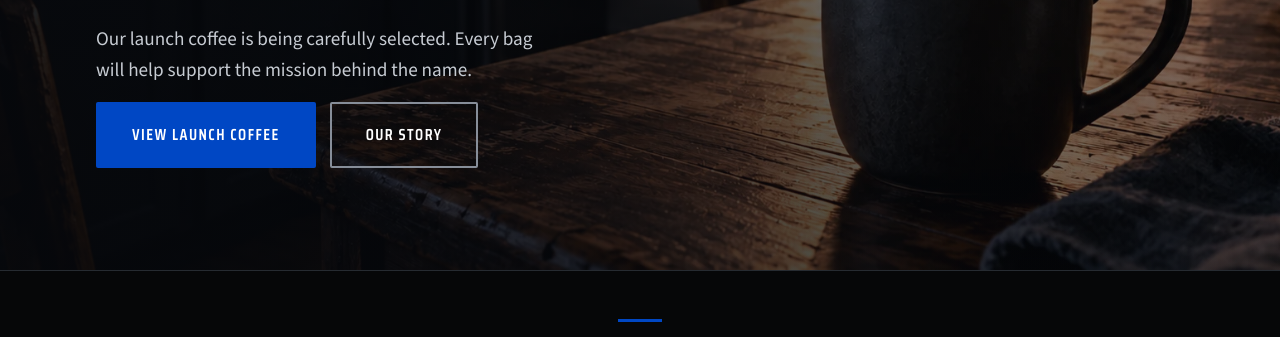
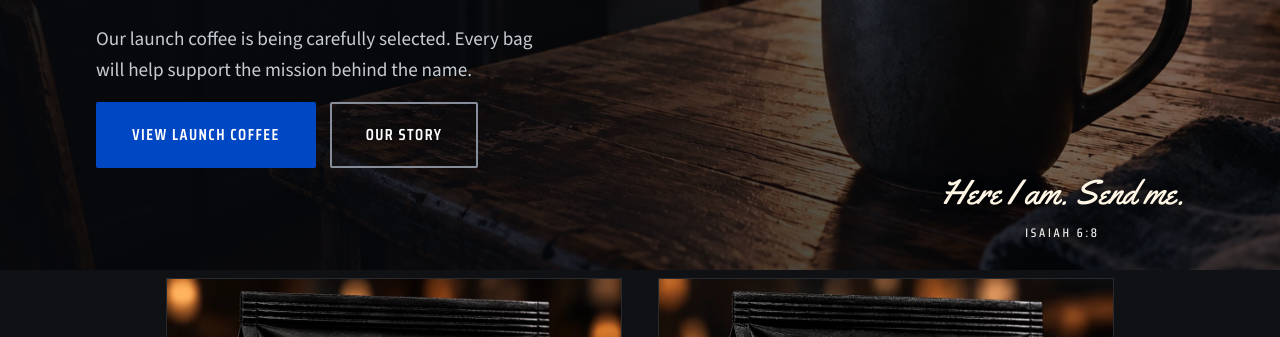
Before and after one commit to Saintmichaelscoffee/saintmichaels-coffee, a plain HTML site: page index.html in a window 1280 px wide. Shown: the part 578-915 px from the top of the page. Drawn offline with nearby package versions, Linux system fonts and the light colour scheme.

Commit message:
Move scripture into hero and feature products and service images on home

```diff
--- a/index.html
+++ b/index.html
@@ -9,7 +9,7 @@
 <link rel="preconnect" href="https://fonts.googleapis.com">
 <link rel="preconnect" href="https://fonts.gstatic.com" crossorigin>
 <link rel="stylesheet" href="https://fonts.googleapis.com/css2?family=Saira+Condensed:wght@500;600;700&family=Source+Sans+3:wght@400;600&family=Yellowtail&display=swap">
-<link rel="stylesheet" href="styles.css?v=20260923-desktop">
+<link rel="stylesheet" href="styles.css?v=20260923-hero-verse">
 </head>
 <body>
 <header class="bar">
@@ -42,8 +42,11 @@
         <a href="about.html" class="btn ghost">Our Story</a>
       </div>
     </div>
+  <div class="hero-scripture"><blockquote>Here I am. Send me.</blockquote><cite>Isaiah 6:8</cite></div>
   </section>
-<section class="verse verse-short"><div class="wrap"><div class="rule"></div><blockquote>Here I am. Send me.</blockquote><cite>Isaiah 6:8</cite></div></section>
+<section class="band product-section"><div class="wrap product-grid"><article class="product-preview"><img src="coffee-brazilian.webp" alt="Saint Michaels Coffee Brazilian Single Source bag" width="1024" height="1536"><div class="product-copy"><span class="eyebrow">Coming Soon</span><h2>Brazilian Single Source</h2><a class="btn solid" href="index.html#coffee-community">Join the waitlist</a></div></article><article class="product-preview"><img src="coffee-espresso.webp" alt="Saint Michaels Coffee Dark Espresso Roast bag" width="1024" height="1536"><div class="product-copy"><span class="eyebrow">Coming Soon</span><h2>Dark Espresso Roast</h2><a class="btn solid" href="index.html#coffee-community">Join the waitlist</a></div></article></div></section>
+
+
 
   <section class="band raised">
     <div class="wrap">
@@ -61,6 +64,7 @@
     </div>
   </section>
 
+  <section class="band service-section"><div class="wrap"><div class="center"><h2>Different Uniforms. The Same Heart.</h2><p>Coffee for those who go first &mdash; and everyone who stands behind them.</p></div><div class="service-grid"><figure><img src="service-police.webp" alt="Police officer and K-9 beside a Saint Michaels Coffee tumbler" loading="lazy"><figcaption>For those who protect.</figcaption></figure><figure><img src="service-firefighter.webp" alt="Firefighter holding Saint Michaels Coffee beside a fire engine" loading="lazy"><figcaption>For those who answer the call.</figcaption></figure><figure><img src="service-soldier.webp" alt="Soldier with a Saint Michaels Coffee tumbler" loading="lazy"><figcaption>For those who serve.</figcaption></figure></div></div></section>
   <section class="band">
     <div class="wrap">
       <div class="signup" id="coffee-community">
--- a/styles.css
+++ b/styles.css
@@ -261,3 +261,9 @@ nav.v{flex-wrap:wrap}nav.v a{white-space:nowrap}
   .hero .btn{font-size:1rem;padding:18px 34px}
   .hero .scrim{background:linear-gradient(90deg,rgba(6,8,12,.9),rgba(6,8,12,.68) 48%,rgba(6,8,12,.43) 80%),linear-gradient(0deg,rgba(6,8,12,.35),transparent 55%)}
 }
+
+/* Scripture belongs to the hero; products follow immediately. */
+.hero-scripture{position:absolute;right:max(26px,calc((100% - 1140px)/2 + 26px));bottom:26px;text-align:center;color:#fff;z-index:1;text-shadow:0 2px 10px #000}
+.hero-scripture blockquote{font-family:var(--script);font-size:clamp(1.8rem,2.7vw,2.6rem);line-height:1.3;margin:0;color:#fff6e6}
+.hero-scripture cite{display:block;font-family:var(--display);font-size:.78rem;font-style:normal;letter-spacing:.22em;text-transform:uppercase;margin-top:8px;color:#eee}
+@media(max-width:1023px){.hero{flex-direction:column;align-items:stretch}.hero-scripture{position:relative;right:auto;bottom:auto;text-align:left;padding:0 26px 32px;width:100%;max-width:var(--wrap);margin:0 auto}.hero .wrap{padding-bottom:26px}}
```
Also changed, not shown: shop.html (+1 -1 lines).
